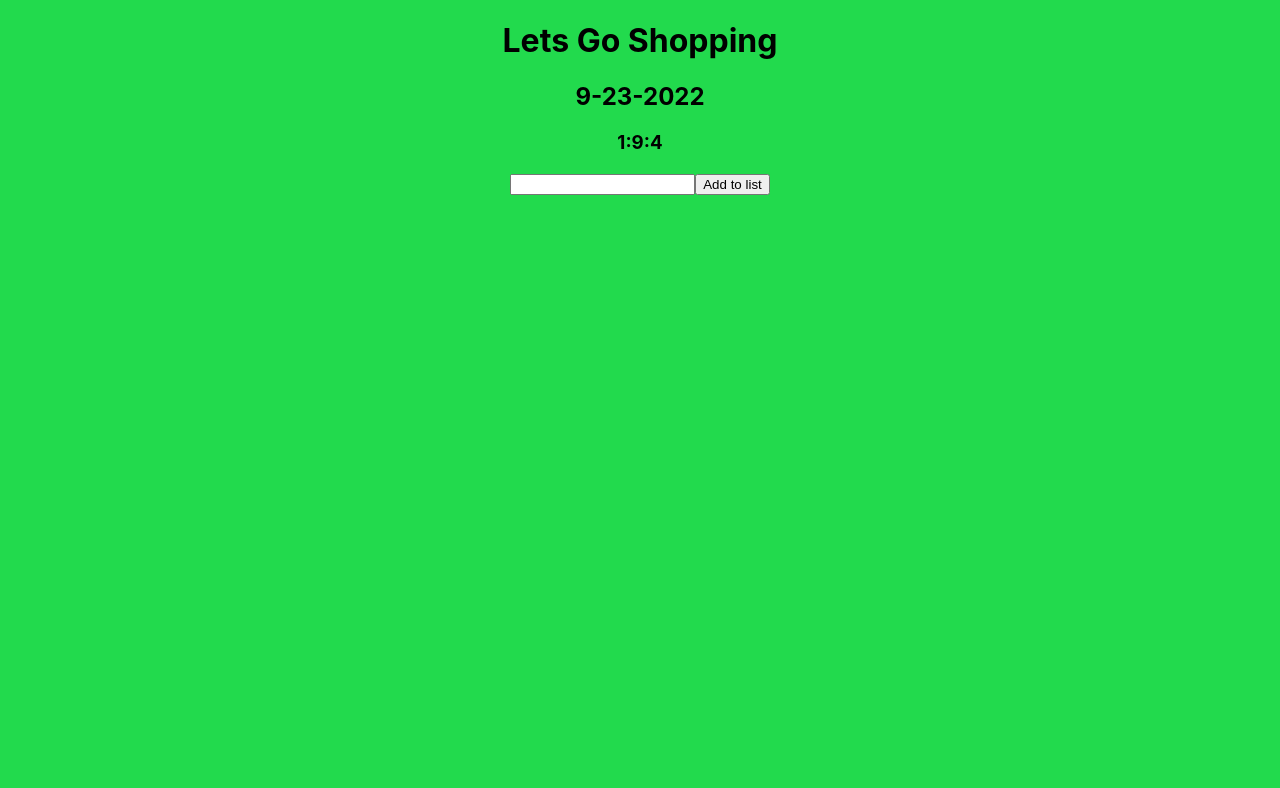
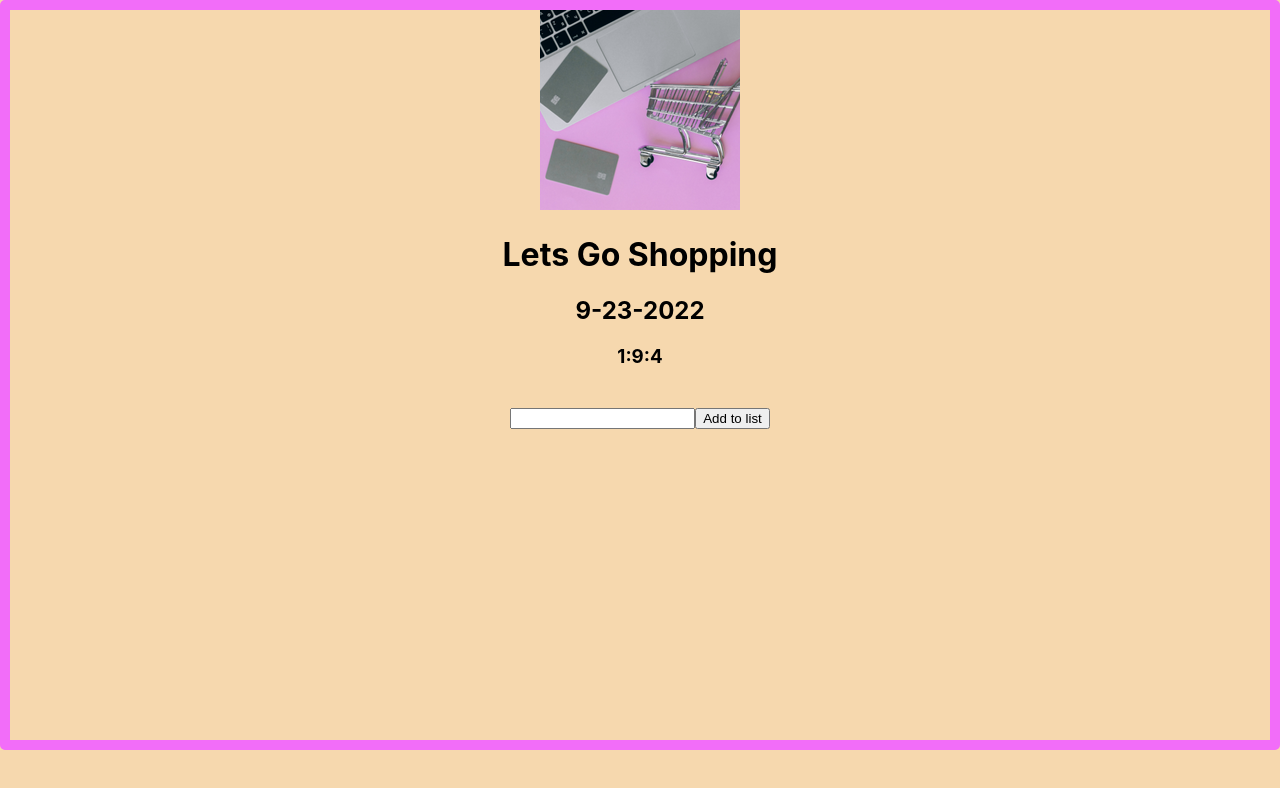
Before and after one commit to JazzRudolph/react-app, a React (Create React App) app: page / in a window 1280 px wide. Shown: the top 788 px of the page. Built offline with nearby package versions, Linux system fonts and the light colour scheme.

Commit message:
Set color palette for shopping list app added image.

```diff
--- a/src/App.css
+++ b/src/App.css
@@ -2,12 +2,26 @@
   text-align: center;
 }
 .button {
-  background: none;
+  background: rgb(81, 229, 255);
   width: 30px;
+  border-radius: 5px;
+}
+
+.outLine {
+  height: 730px;
+  border: 10px solid rgb(242, 109, 249);
+  border-radius: 5px;
 }
 
 .listItem {
   text-decoration: none;
+}
+
+.img{
+  width: 100px;
+  height: 100px;
+  background-color: blue;
+  border: 10px solid rgb(242, 109, 249);
 }
 
 ::marker {
--- a/src/App.js
+++ b/src/App.js
@@ -1,5 +1,6 @@
 import React, { useState } from 'react';
 import './App.css';
+import MyImage from './ShoppingCart.png';
 
 function App() {
   const [list, setList] = useState([]);
@@ -31,12 +32,13 @@ function App() {
 
 
 
-
   return (
-    <div className='App'>
+    <div className='App outLine' >
+      <img src={MyImage}/>
       <h1>Lets Go Shopping</h1>
       <h2>{date}</h2>
       <h3>{showTime}</h3>
+      <br/>
       <input
         type="text"
         value={input}
--- a/src/index.css
+++ b/src/index.css
@@ -5,7 +5,7 @@ body {
     sans-serif;
   -webkit-font-smoothing: antialiased;
   -moz-osx-font-smoothing: grayscale;
-  background: rgb(34, 218, 77);
+  background: rgb(246, 216, 174);
 }
 
 code {
```
Also changed, not shown: src/ShoppingCart.png (added).
